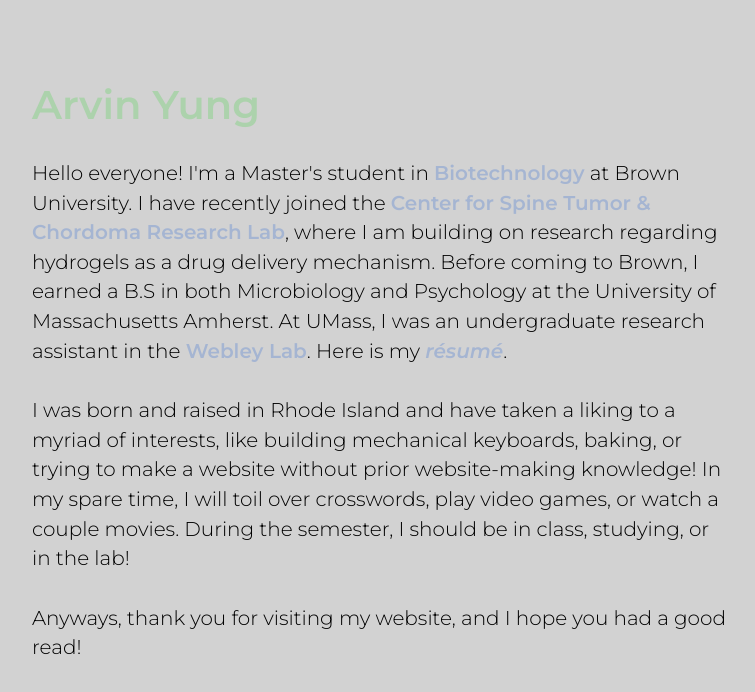
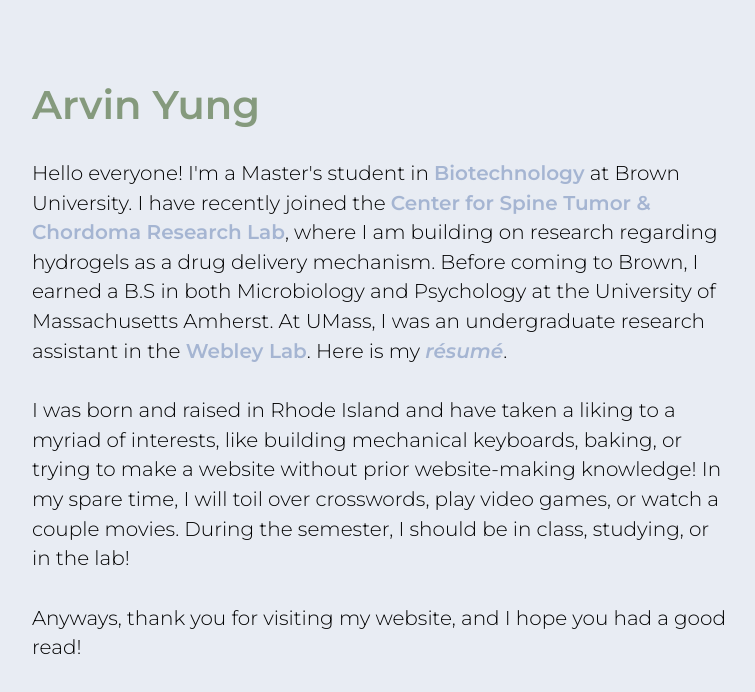
Before and after one commit to arvinyyung/arvinyyung, a plain HTML site: page index.html in a window 1280 px wide. Shown: the whole page, without its empty margins (258-1013 px from the left). Drawn offline with Linux system fonts and the light colour scheme.

Commit message:
Update site.css
changes to links, background, and title color

```diff
--- a/site.css
+++ b/site.css
@@ -1,6 +1,6 @@
 html {
-    background-color: #d2d2d2;
-} /* some weird color that is "tetradic" with black and blue */
+    background-color: #E8ECF3;
+} /* alice blue background */
 
 body {
     margin-bottom: 100px;
@@ -11,7 +11,7 @@
     text-decoration: none;
     outline: 0;
     font-weight: 600;
-} /* "chordoma blue" links */
+} /* powder blue links */
 
 .container {
     max-width: 700px;
@@ -37,9 +37,9 @@
     text-align: left;
     font-size: 40px;
     margin: 80px 0 30px 0;
-    color: #a5d2a5db;
+    color: #748C69db;
     font-weight: 600;
-}
+} /* reseda green title */
 
 .title {
     text-align: center;
```
